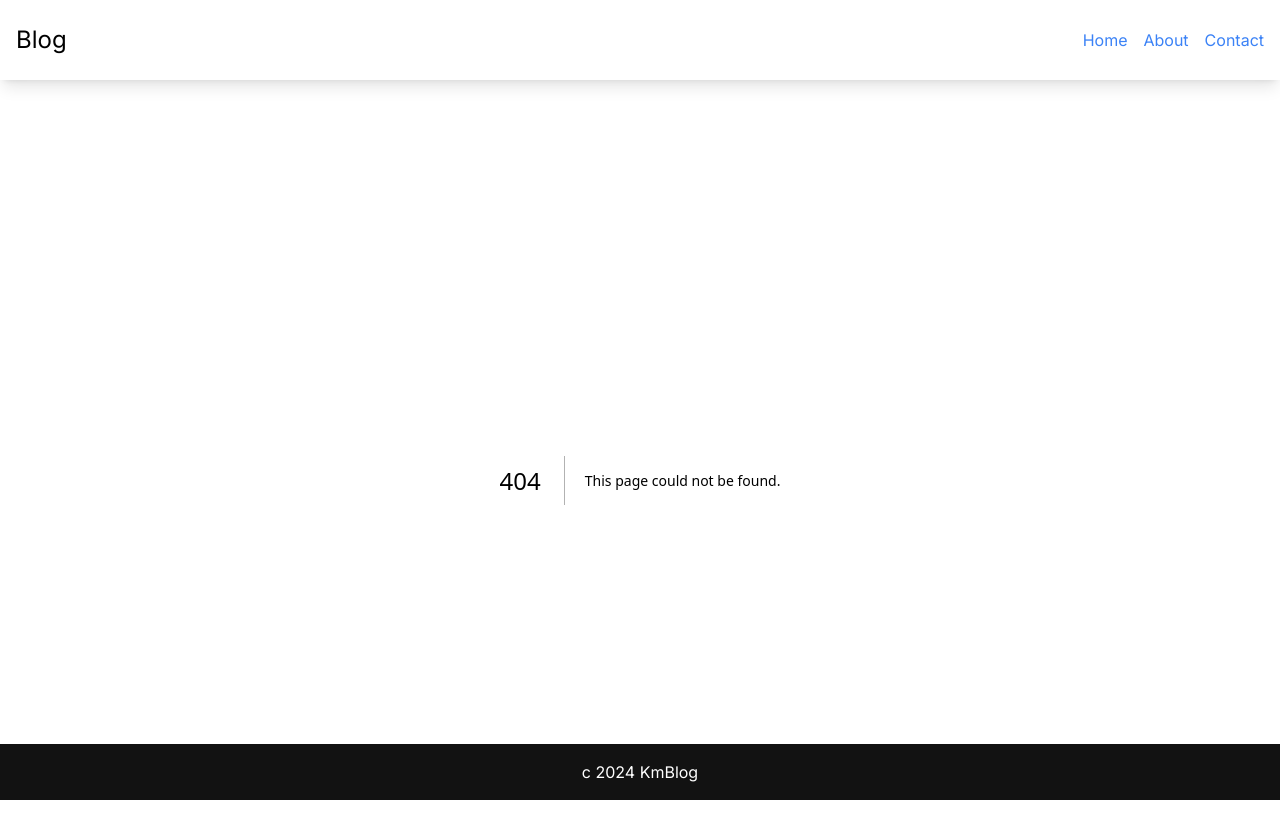
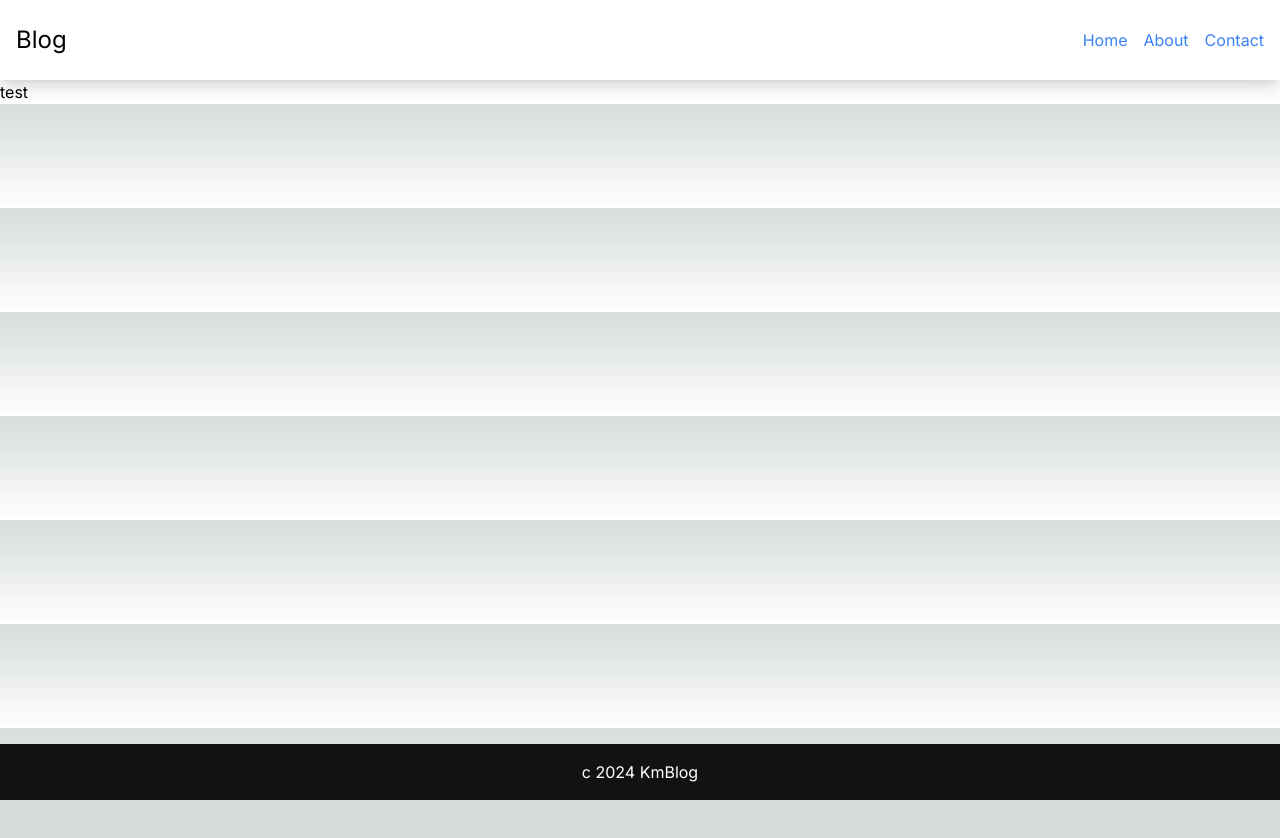
Before and after one commit to kubirthan/blog-webapp, a Next.js app: page /post/1 in a window 1280 px wide. Before the commit this address had no page. Shown: the top 838 px of the page. After the commit the page ends 800 px from the top, so only its background shows below. Built offline with nearby package versions, Linux system fonts and the light colour scheme.

Commit message:
creating post details page

```diff
--- /dev/null
+++ b/app/post/[id]/page.js
@@ -0,0 +1,3 @@
+export default function(){
+    return <h1>test</h1>
+}
```
